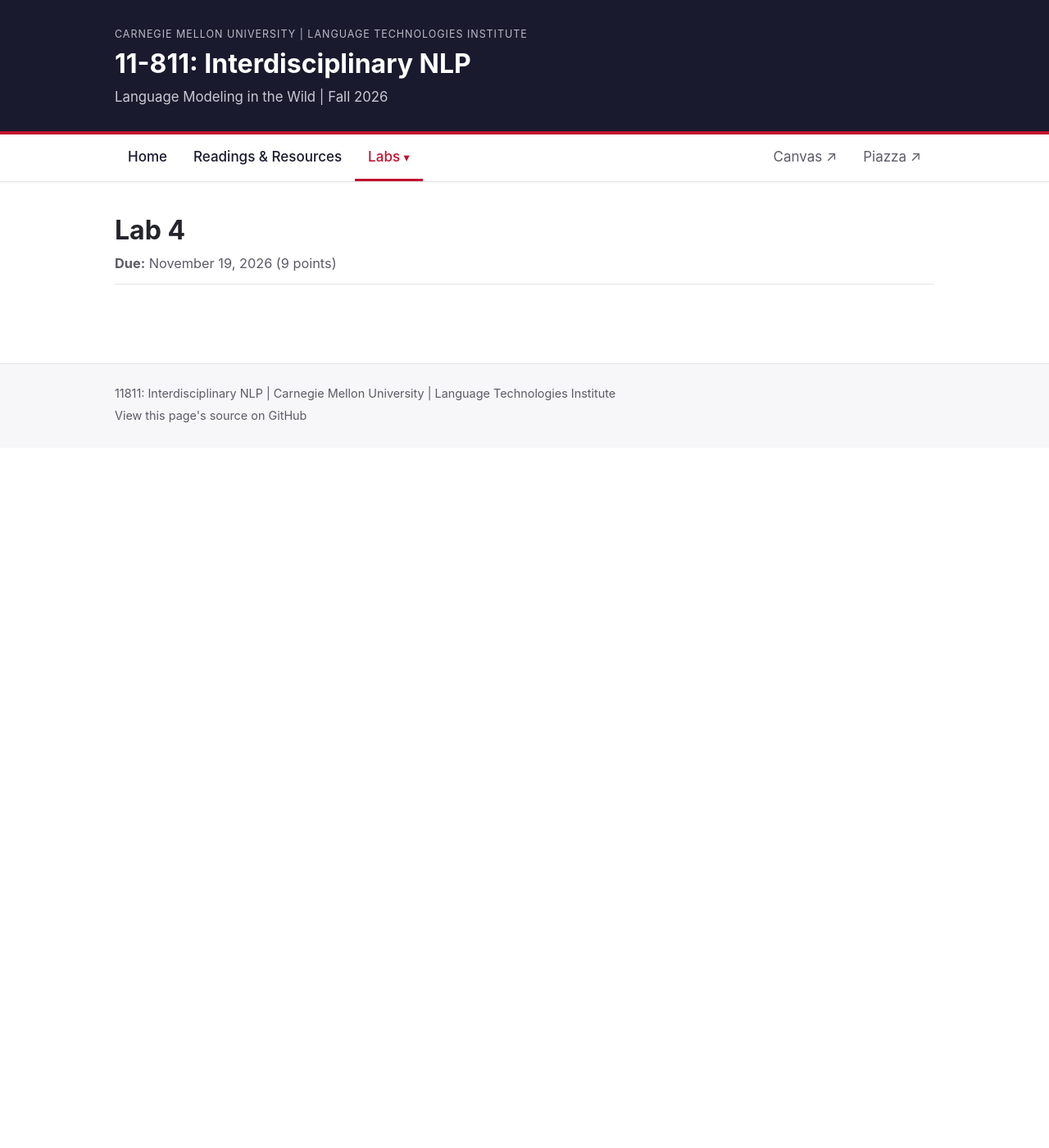
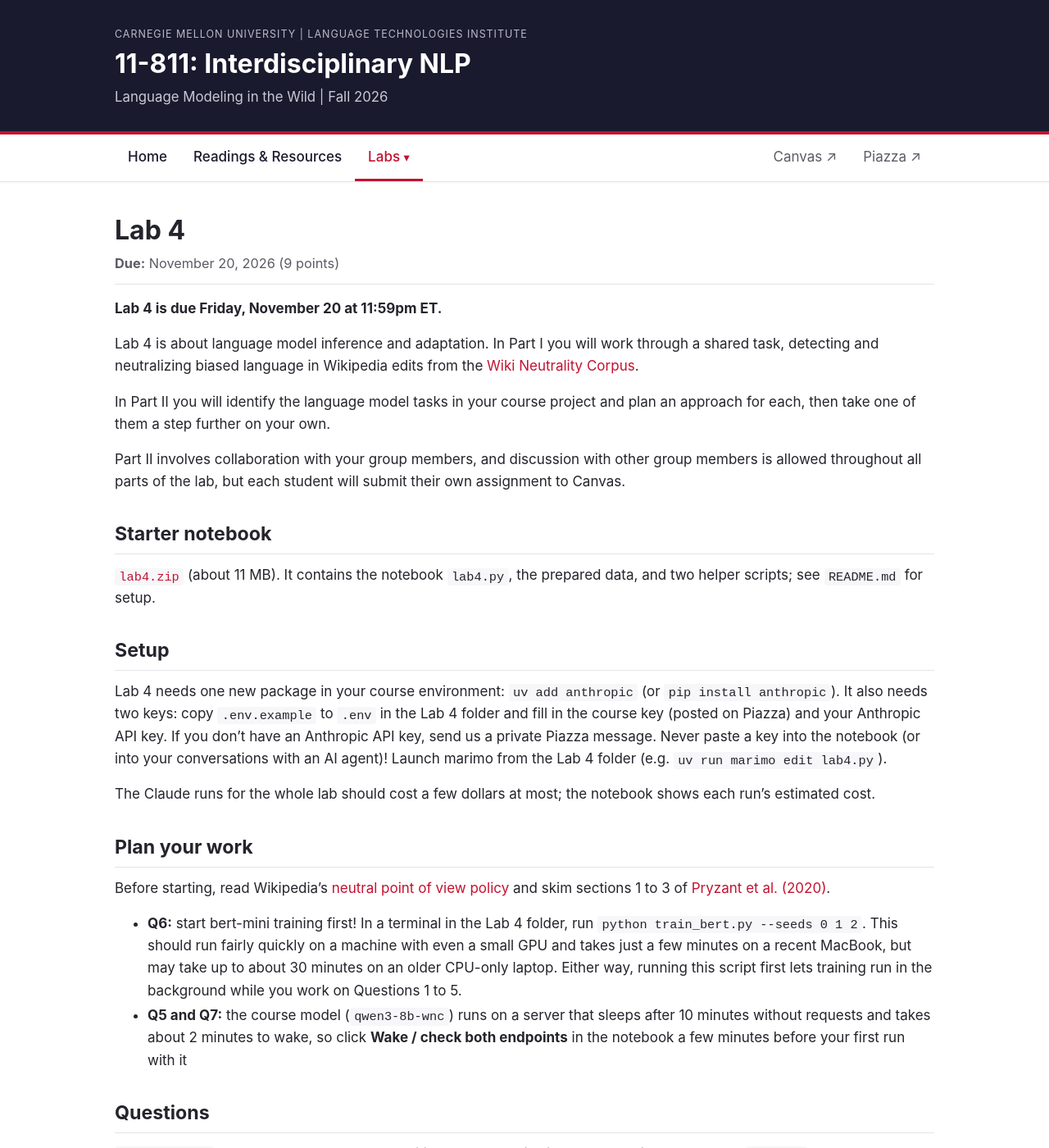
Before and after one commit to clarana/NLPintheWild, a Jekyll site: the page built from _labs/lab4.md, in a window 1280 px wide and 1400 px high. Shown: the whole window at 82% size. Built offline with Jekyll 4.4.1, drawn with Linux system fonts in a browser that asks for light colours; some of the changed text lies outside the part shown.

Commit message:
Lab 4 page and release zip

```diff
--- a/_labs/lab4.md
+++ b/_labs/lab4.md
@@ -2,8 +2,83 @@
 title: "Lab 4"
 nav_order: 4
 points: 9
-due: 2026-11-19
+due: 2026-11-20   # Friday
 ---
 
-{% comment %} Write this lab here. Text above the excerpt marker below becomes the summary on the home page; the whole file is shown on the lab's own page. {% endcomment %}
+**Lab 4 is due Friday, November 20 at 11:59pm ET.**
+
+Lab 4 is about language model inference and adaptation. In Part I you will work through a shared task, detecting and neutralizing biased language in Wikipedia edits from the [Wiki Neutrality Corpus](https://arxiv.org/abs/1911.09709).
+
+In Part II you will identify the language model tasks in your course project and plan an approach for each, then take one of them a step further on your own.
+
+Part II involves collaboration with your group members, and discussion with other group members is allowed throughout all parts of the lab, but each student will submit their own assignment to Canvas.
 <!--more-->
+
+## Starter notebook
+
+[`lab4.zip`]({{ '/assets/labs/lab4.zip' | relative_url }}) (about 11 MB). It contains the notebook `lab4.py`, the prepared data, and two helper scripts; see `README.md` for setup.
+
+## Setup
+
+Lab 4 needs one new package in your course environment: `uv add anthropic` (or `pip install anthropic`). It also needs two keys: copy `.env.example` to `.env` in the Lab 4 folder and fill in the course key (posted on Piazza) and your Anthropic API key. If you don't have an Anthropic API key, send us a private Piazza message. Never paste a key into the notebook (or into your conversations with an AI agent)! Launch marimo from the Lab 4 folder (e.g. `uv run marimo edit lab4.py`).
+
+The Claude runs for the whole lab should cost a few dollars at most; the notebook shows each run's estimated cost.
+
+## Plan your work
+
+Before starting, read Wikipedia's [neutral point of view policy](https://en.wikipedia.org/wiki/Wikipedia:Neutral_point_of_view) and skim sections 1 to 3 of [Pryzant et al. (2020)](https://arxiv.org/abs/1911.09709).
+
+- **Q6:** start bert-mini training first! In a terminal in the Lab 4 folder, run `python train_bert.py --seeds 0 1 2`. This should run fairly quickly on a machine with even a small GPU and takes just a few minutes on a recent MacBook, but may take up to about 30 minutes on an older CPU-only laptop. Either way, running this script first lets training run in the background while you work on Questions 1 to 5.
+- **Q5 and Q7:** the course model (`qwen3-8b-wnc`) runs on a server that sleeps after 10 minutes without requests and takes about 2 minutes to wake, so click **Wake / check both endpoints** in the notebook a few minutes before your first run with it
+
+## Questions
+
+`[INDIVIDUAL]` answers must be your own writing (you may still discuss them with your group). `[GROUP]` answers may match your group members' verbatim.
+
+**Part I: Exploring a shared task**
+
+1. Warm-up: what does a neutralizing edit look like? `[INDIVIDUAL]`
+2. One-token classification on a fixed budget `[INDIVIDUAL]`
+3. A workload whose lengths you have to look up `[INDIVIDUAL]`
+4. Training memory for `qwen3-8b-wnc` `[INDIVIDUAL]`
+5. Which model, and what does it take to make it work? `[INDIVIDUAL]`
+6. Better and worse training settings `[INDIVIDUAL]`
+7. Generate and evaluate neutral rewrites `[INDIVIDUAL]`
+
+**Part II: Language model tasks in your project**
+
+{:start="8"}
+8. Identify tasks `[GROUP]`
+9. Choose an approach `[GROUP]`
+10. One step further `[INDIVIDUAL]`
+
+## Required Deliverables
+
+Submit to Canvas:
+
+- the notebook, with every answer cell filled in
+- the header fields at the top of the notebook (name, Andrew ID, group, date) filled in
+- a zip of your `lab4_runs` folder, which holds the records of your model runs (don't submit `lab4_ckpts`, which holds trained model weights, or your `.env`)
+
+## Allowed and recommended resources
+
+- assistance from course staff
+- provided scaffolding in released materials for homework
+- official documentation such as through `help()` and [dataset cards](https://huggingface.co/docs/hub/datasets-cards)
+- piazza Q&A (your own questions and/or others')
+- other course materials (e.g. released in-class activities)
+- internet for general resources to understand subject material, including looking up GPU and API prices
+- speech-to-text to help transcribe answers
+- running language models through the notebook wherever a question asks you to (Questions 5, 7 and 10)
+- AI assistance with setup and debugging only (installing packages, configuring your `.env`, fixing errors), not for writing or computing your answers
+- sharing compute access with classmates (or asking instructors for assistance)
+- sharing `[GROUP]` answers verbatim with group members
+
+## Prohibited
+
+- AI generated answers to assignment questions, including the calculations in Questions 2 to 5
+- copying a friend's notebook for individual answers
+
+## Explicitly *not* required
+
+- polished prose (complete sentences, grammar): for this assignment, we will evaluate written answers for thoughtful responses, which should be expressed clearly and precisely enough to be legible to your peers and instructors, but need not be in complete sentences of Standard English for full credit. e.g. if you would sometimes tend to use a dedicated grammar checker (or LLM) on your writing before submission, we would happily accept, and would actually prefer, the more "raw" version
```
Also changed, not shown: 1 other file.
